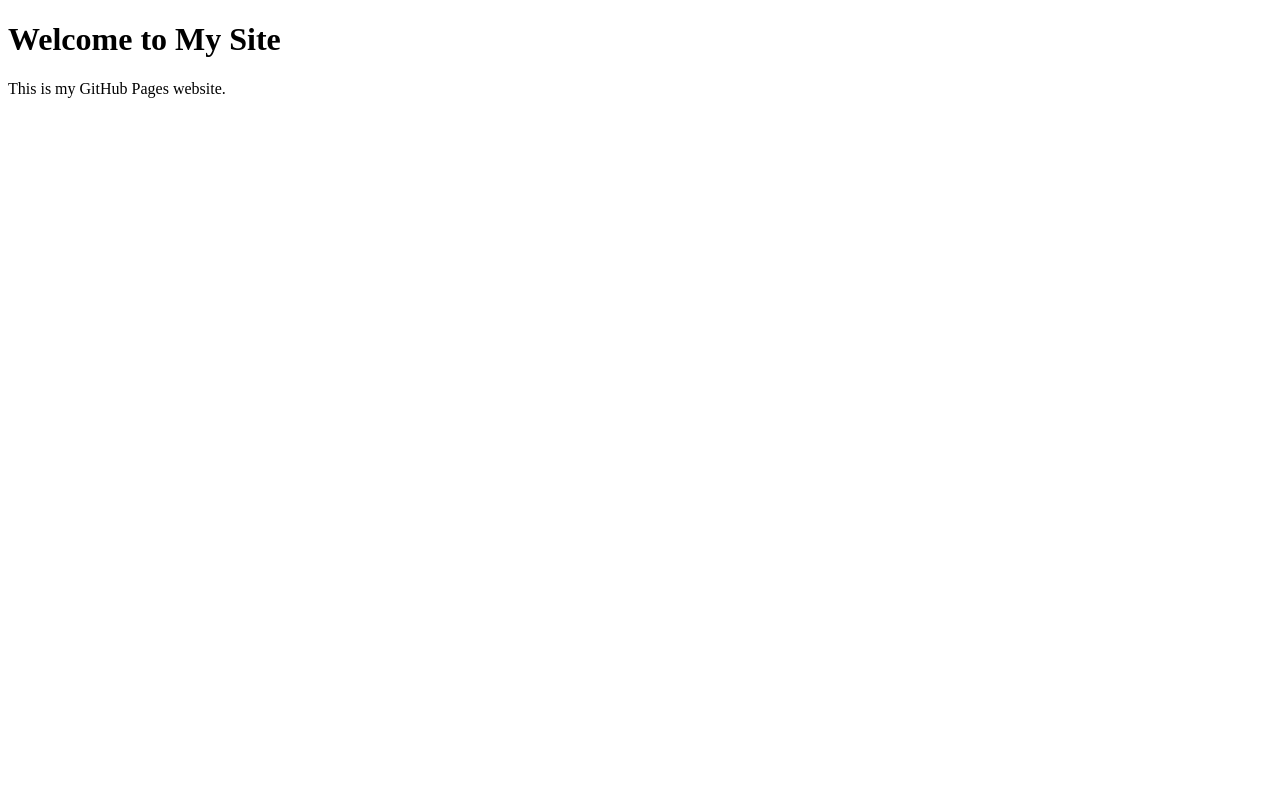
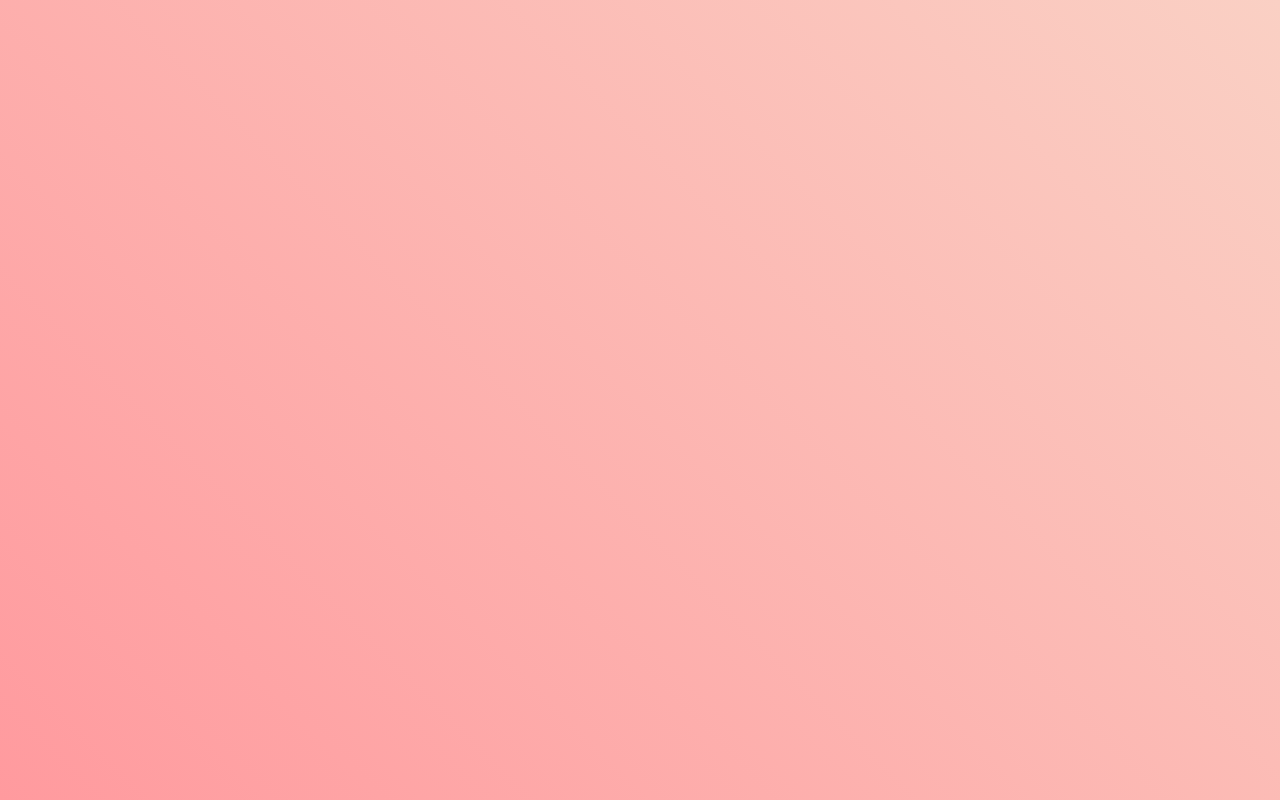
Before and after one commit to PatrickMagAnime/gh-pages, a plain HTML site: page index.html in a window 1280 px wide. Drawn offline with Linux system fonts and the light colour scheme.

Commit message:
index.html

```diff
--- a/index.html
+++ b/index.html
@@ -1,10 +1,76 @@
 <!DOCTYPE html>
-<html>
+<html lang="en">
 <head>
-    <title>My GitHub Pages Site</title>
+    <meta charset="UTF-8">
+    <meta name="viewport" content="width=device-width, initial-scale=1.0">
+    <title>PatrickMagAnime Portfolio</title>
+    <style>
+        body {
+            margin: 0;
+            font-family: Arial, sans-serif;
+            overflow: hidden;
+        }
+        .background {
+            position: absolute;
+            width: 100%;
+            height: 100%;
+            background: linear-gradient(45deg, #ff9a9e 0%, #fad0c4 100%);
+            transition: background 0.3s ease;
+        }
+        header {
+            padding: 20px;
+            text-align: center;
+            background: rgba(0, 0, 0, 0.5);
+            color: #fff;
+        }
+        .search-bar {
+            width: 80%;
+            padding: 10px;
+            margin: 20px 0;
+            border: none;
+            border-radius: 5px;
+        }
+        .content {
+            padding: 20px;
+            text-align: center;
+        }
+        .button {
+            padding: 15px 30px;
+            margin: 10px;
+            background: #3498db;
+            color: #fff;
+            border: none;
+            border-radius: 5px;
+            cursor: pointer;
+            transition: transform 0.2s, background 0.2s;
+        }
+        .button:hover {
+            transform: scale(1.1);
+            background: #2980b9;
+        }
+    </style>
 </head>
 <body>
-    <h1>Welcome to My Site</h1>
-    <p>This is my GitHub Pages website.</p>
+    <div class="background" id="background"></div>
+    <header>
+        <h1>PatrickMagAnime Portfolio</h1>
+        <input type="text" class="search-bar" placeholder="Search...">
+    </header>
+    <div class="content">
+        <h2>About Me</h2>
+        <p>This is where you can add information about yourself.</p>
+        <h2>Projects</h2>
+        <p>This is where you can add information about your projects.</p>
+        <button class="button">Project 1</button>
+        <button class="button">Project 2</button>
+    </div>
+    <script>
+        document.addEventListener('mousemove', (e) => {
+            const x = e.clientX / window.innerWidth;
+            const y = e.clientY / window.innerHeight;
+            const background = document.getElementById('background');
+            background.style.background = `linear-gradient(45deg, rgb(${Math.floor(255 * x)}, ${Math.floor(255 * (1 - x))}, ${Math.floor(255 * y)}) 0%, rgb(${Math.floor(255 * (1 - y))}, ${Math.floor(255 * y)}, ${Math.floor(255 * x)}) 100%)`;
+        });
+    </script>
 </body>
 </html>
```
